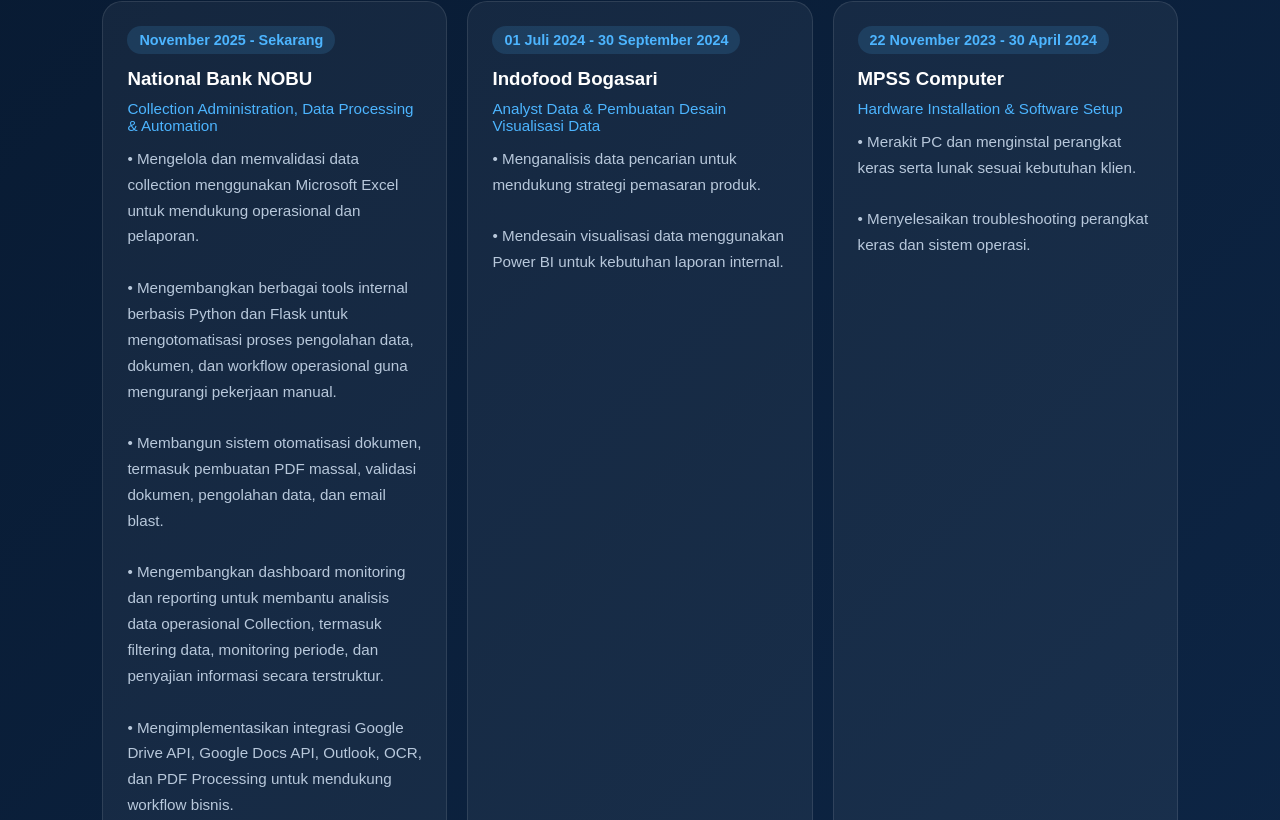
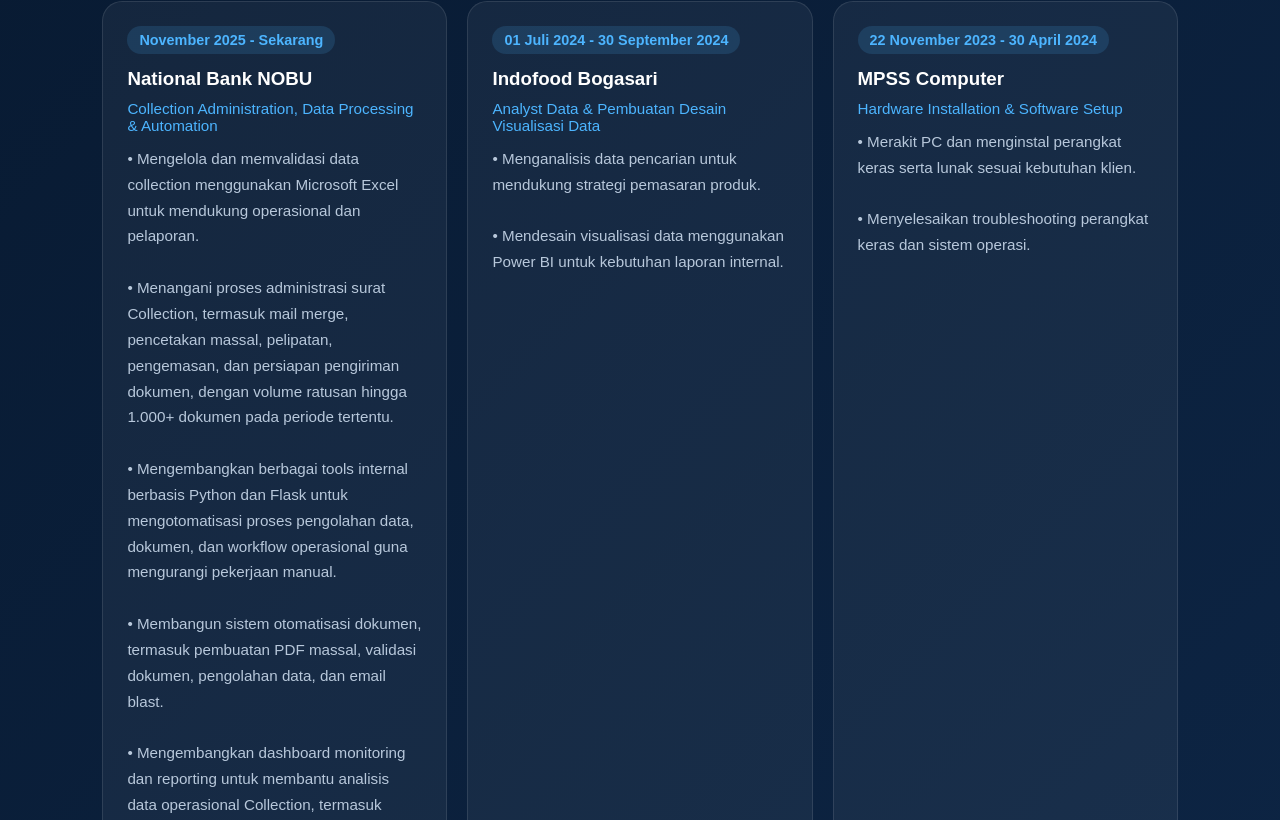
Before and after one commit to alvinhadiewijaya-code/portfolio, a plain HTML site: page About/about.html in a window 1280 px wide. Shown: the part 720-1540 px from the top of the page. Drawn offline with Linux system fonts and the light colour scheme.

Commit message:
Add files via upload

```diff
--- a/About/about.html
+++ b/About/about.html
@@ -91,6 +91,9 @@
               •  Mengelola dan memvalidasi data collection menggunakan Microsoft Excel untuk
                  mendukung operasional dan pelaporan.
               <br><br>
+              •  Menangani proses administrasi surat Collection, termasuk mail merge, pencetakan massal, pelipatan, pengemasan, dan
+                 persiapan pengiriman dokumen, dengan volume ratusan hingga 1.000+ dokumen pada periode tertentu.
+              <br><br>
               •  Mengembangkan berbagai tools internal berbasis Python dan Flask untuk mengotomatisasi
                  proses pengolahan data, dokumen, dan workflow operasional guna mengurangi pekerjaan
                  manual.
@@ -114,7 +117,7 @@
                  ribuan data operasional secara otomatis.
               <br><br>
               •  Mengidentifikasi akar permasalahan pada proses kerja dan mengembangkan solusi
-                 otomatisasi untuk meningkatkan efisiensi serta meminimalkan risiko kesalahan berulang.
+                 otomatisasi untuk meningkatkan efisiensi serta meminimalkan risiko kesalahan.
             </p>
         </div>
 
```
